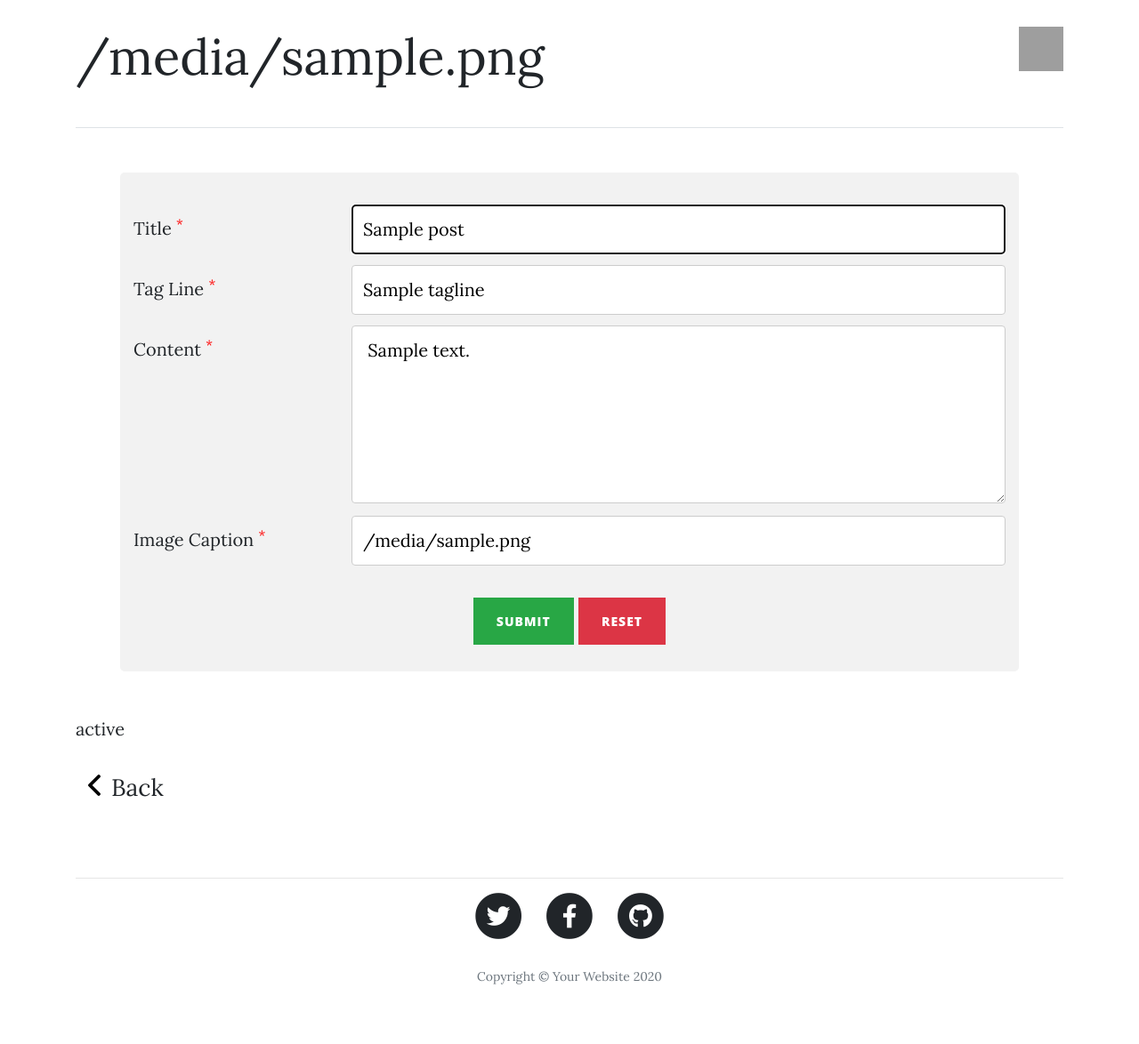
After one commit to soujatyabhat/Blog_Project_with_Flask, a Python web app: template templates/dashboard_update.html in a window 1280 px wide. The commit adds this page. Shown: the whole page at 89% size. Run offline with Jinja, Linux system fonts and the light colour scheme; the template is opened without the code that fills it: most values are stand-ins (such as "Sample title", 1, 10 or a date in 2020); some libraries are stand-ins or nearby versions; grey boxes are pictures that could not be loaded.

Commit message:
update_post

```diff
--- /dev/null
+++ b/templates/dashboard_update.html
@@ -0,0 +1,135 @@
+<!DOCTYPE html>
+<html>
+<head> <title> Dashboard </title>  </head>
+   <!-- Bootstrap core CSS -->
+   <link href="https://stackpath.bootstrapcdn.com/bootstrap/4.5.2/css/bootstrap.min.css" rel="stylesheet">
+   <!-- Custom styles for this template -->
+   <link href="../static/css/clean-blog.css" rel="stylesheet">
+   <!-- Custom fonts for this template -->
+   <link href="../static/fontawesome-free/css/all.min.css" rel="stylesheet" type="text/css">
+   <link href='https://fonts.googleapis.com/css?family=Lora:400,700,400italic,700italic' rel='stylesheet' type='text/css'>
+   <link href='https://fonts.googleapis.com/css?family=Open+Sans:300italic,400italic,600italic,700italic,800italic,400,300,600,700,800' rel='stylesheet' type='text/css'>
+<style>
+* {
+  box-sizing: border-box;
+}
+
+input[type=text], select, textarea {
+  width: 100%;
+  padding: 12px;
+  border: 1px solid #ccc;
+  border-radius: 4px;
+  resize: vertical;
+}
+
+label {
+  padding: 12px 12px 12px 0;
+  display: inline-block;
+}
+
+input[type=submit] {
+  background-color: #4CAF50;
+  color: white;
+  padding: 12px 20px;
+  border: none;
+  border-radius: 4px;
+  cursor: pointer;
+  float: right;
+}
+
+input[type=submit]:hover {
+  background-color: #45a049;
+}
+
+.container_one {
+  border-radius: 5px;
+  background-color: #f2f2f2;
+  margin: 50px 50px;
+  padding: 30px;
+}
+
+.col-25 {
+  float: left;
+  width: 25%;
+  margin-top: 6px;
+}
+
+.col-75 {
+  float: left;
+  width: 75%;
+  margin-top: 6px;
+}
+
+/* Clear floats after the columns */
+.row:after {
+  content: "";
+  display: table;
+  clear: both;
+}
+
+/* Responsive layout - when the screen is less than 600px wide, make the two columns stack on top of each other instead of next to each other */
+@media screen and (max-width: 600px) {
+  .col-25, .col-75, input[type=submit] {
+    width: 100%;
+    margin-top: 0;
+  }
+}
+</style>
+</head>
+<body>
+{% extends "layout1.html" %}
+{% block body %}
+<div class="container_one">
+    <form action="/submit2" method = "POST" enctype="multipart/form-data">
+        <div class="row">
+            <div class="col-25">
+            <label for="fname"> Title  <sup style = "color:red;"> * </sup> </label>
+            </div>
+            <div class="col-75">
+            <input type="text"  name="title" value = "{{ posts.title }}" placeholder="Max Length 80"  maxlength = "80" required autofocus>
+            </div>
+        </div>
+        <div class="row">
+            <div class="col-25">
+            <label for="lname">Tag Line <sup style = "color:red;"> * </sup> </label>
+            </div>
+            <div class="col-75">
+            <input type="text" name="tagline" value = "{{ posts.tagline }}" placeholder="Max Length 100"  maxlength="100" required>
+            </div>
+        </div>
+        <div class="row">
+            <div class="col-25">
+            <label for="subject"> Content <sup style = "color:red;"> * </sup> </label>
+            </div>
+            <div class="col-75">
+            <textarea name="content"  placeholder="Max Length 1000" maxlength="1000" style="height:200px" required> {{ posts.content }} </textarea>
+            </div>
+        </div>
+        <div class="row">
+          <div class="col-25">
+          <label for="lname"> Image Caption <sup style = "color:red;"> * </sup> </label>
+          </div>
+          <div class="col-75">
+          <input type="text" name="file-caption" value = "{{ posts.image_caption }}" placeholder="Max Length 200"  maxlength="200" required>
+          </div>
+      </div>
+        <br>
+        <div>
+            <center>
+                <button type="submit" class="btn btn-success" id="sendMessageButton"> Submit </button>
+                <button type="reset" class="btn btn-danger" id="sendMessageButton"> Reset </button>
+            </center>
+        </div>
+        <div>
+            <input type = "hidden" name = "sno" value = "{{ posts.sno }}"/>
+        </div>
+    </form>
+  </div>
+        <p> {{ status }} </p>
+        <ul  style = "list-style-image: url('../static/img/left-arrow.png');">
+          <li> <a href = "/view-more" style="text-decoration: none; font-size: 20pt;"> Back </a> </li>
+        </ul>
+    </div>
+{% endblock %}
+</body>
+</html>
--- a/templates/layout1.html
+++ b/templates/layout1.html
@@ -3,7 +3,7 @@
     <header class="pb-3 mb-4 border-bottom">
         <div class = "row">
             <div class = "col-lg-6">
-                <p class = "display-3"> Dashboard </p>
+                <p class = "display-4"> {{ banner }} </p>
             </div>
             <div class = "col-lg-6">
                 <p align = "right"> <a href="/logout"> <img src="https://img.icons8.com/carbon-copy/100/000000/logout-rounded-down.png" width = "50px" height="50px" title = "Logout"></a> </p>
```
Also changed, not shown: app.py (+36 -2 lines), templates/others.html (added, +49 -0 lines), static/dump/didi_dada.webp (added).
